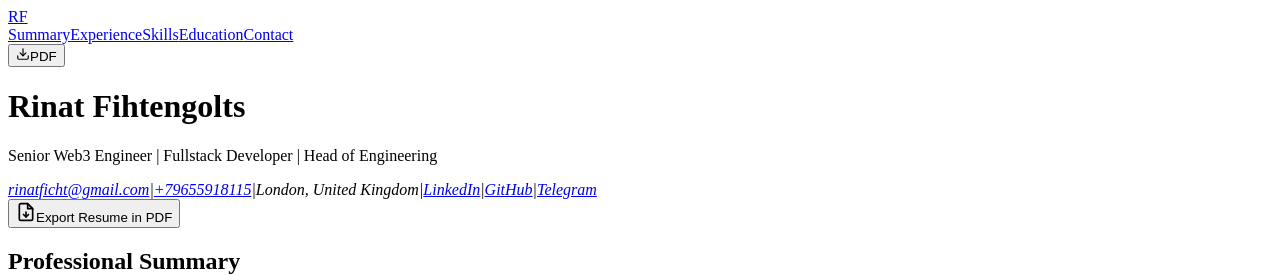
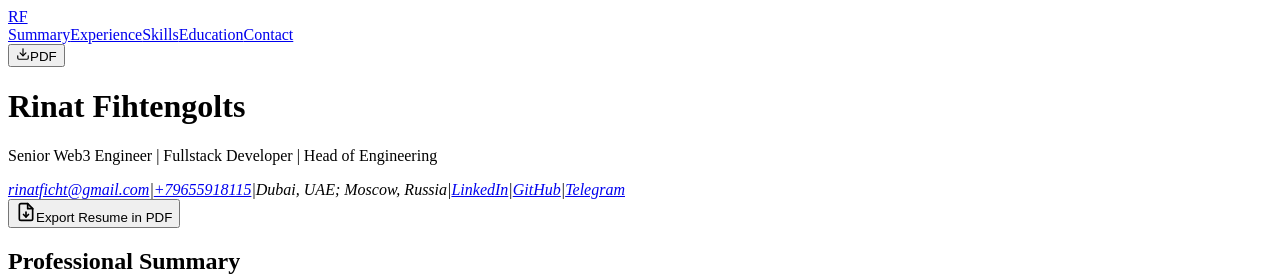
Before and after one commit to GarageInc/cv-template, a React (Vite) app: page / in a window 1280 px wide. Shown: the top 276 px of the page. Built offline with nearby package versions, Linux system fonts and the light colour scheme; the HTML template or start-up script is replaced by a standard one.

Commit message:
Update resume location to reflect current residence in Dubai, UAE and Moscow, Russia.

```diff
--- a/src/data/resumeData.ts
+++ b/src/data/resumeData.ts
@@ -25,7 +25,7 @@ export interface Language {
 export const resumeData = {
   name: 'Rinat Fihtengolts',
   title: 'Senior Web3 Engineer | Fullstack Developer | Head of Engineering',
-  location: 'London, United Kingdom',
+  location: 'Dubai, UAE; Moscow, Russia',
 
   contact: {
     telegram: 'https://t.me/rfihtengolts',
```
